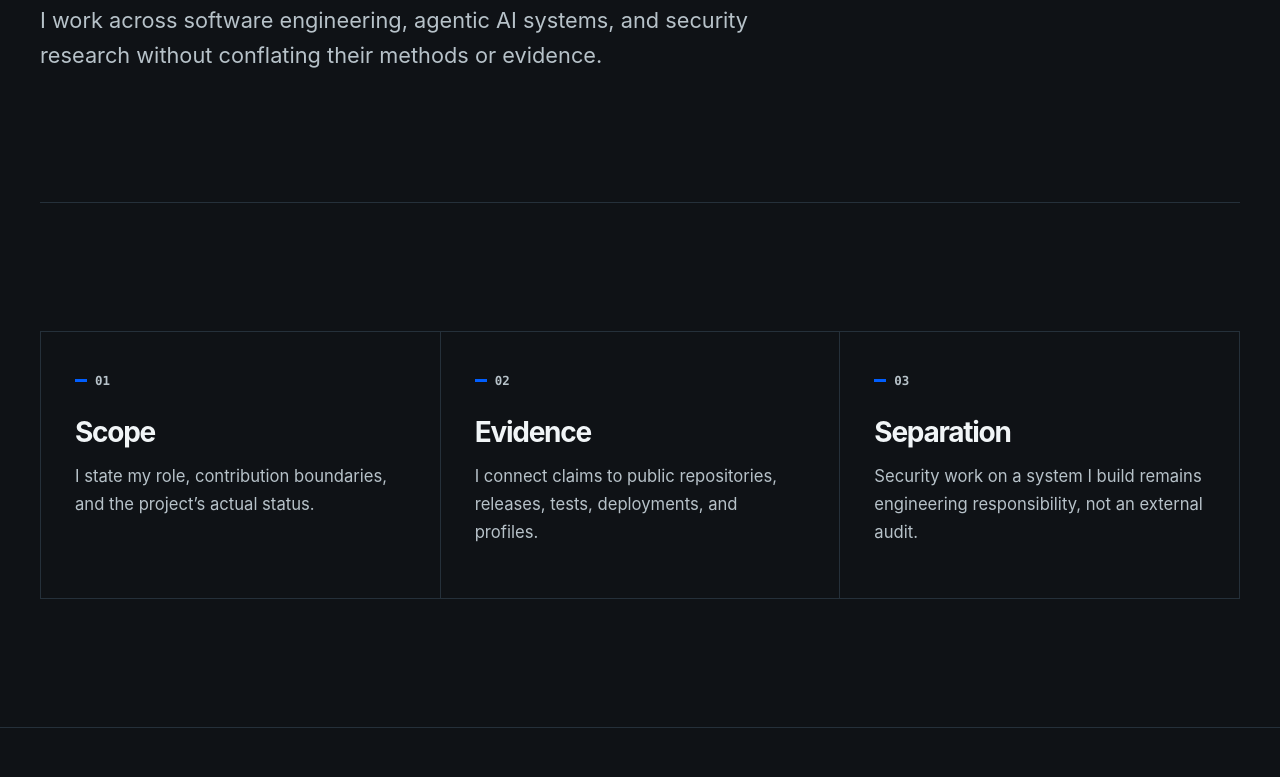
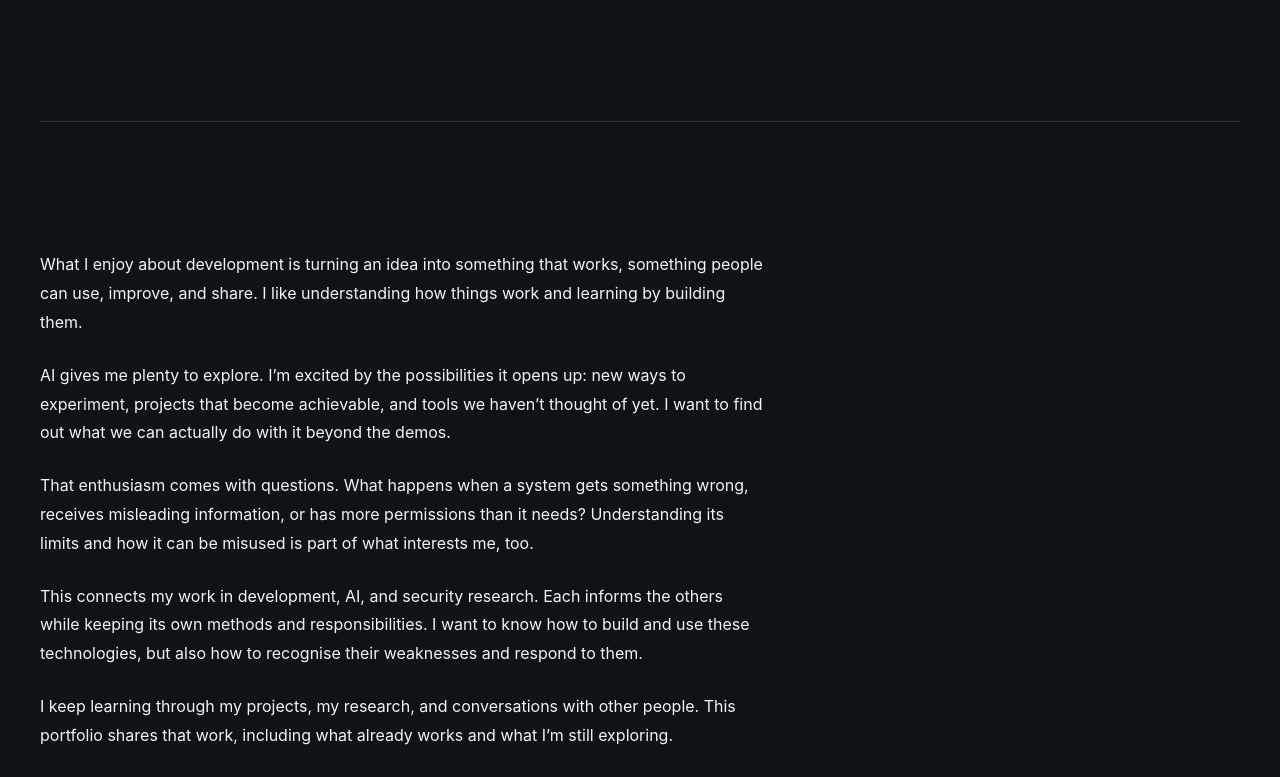
Before and after one commit to Musyg/musyg.github.io, a React (Vite) app: page /about in a window 1280 px wide. Shown: the part 440-1217 px from the top of the page. Built offline with nearby package versions, Linux system fonts and the light colour scheme.

Commit message:
content: add personal bilingual About and consistent first-person voice

```diff
--- a/src/App.css
+++ b/src/App.css
@@ -1040,6 +1040,12 @@
   border-bottom: 1px solid var(--line);
 }
 
+.about-narrative p {
+  max-width: 72ch;
+  margin: 0 0 1.5em;
+  line-height: 1.8;
+}
+
 .principles-grid {
   grid-template-columns: repeat(3, minmax(0, 1fr));
   gap: 1px;
--- a/src/App.tsx
+++ b/src/App.tsx
@@ -1,4 +1,5 @@
 import { useEffect, useRef, useState } from "react";
+import { aboutCopy } from "./content/about";
 import {
   filterLabels,
   localized,
@@ -894,6 +895,7 @@ function WritingPage({ locale }: { locale: Locale }) {
 
 function AboutPage({ locale }: { locale: Locale }) {
   const isFrench = locale === "fr";
+  const biography = aboutCopy[locale];
   const principles = isFrench
     ? [
         [
@@ -928,17 +930,14 @@ function AboutPage({ locale }: { locale: Locale }) {
     <>
       <PageIntro
         eyebrow={isFrench ? "À propos" : "About"}
-        title={
-          isFrench
-            ? "Gilles Musy, basé en Suisse."
-            : "Gilles Musy, based in Switzerland."
-        }
-        lead={
-          isFrench
-            ? "Je travaille à l’intersection de l’ingénierie logicielle, des systèmes d’IA agentiques et de la recherche en sécurité, sans confondre leurs méthodes ni leurs preuves."
-            : "I work across software engineering, agentic AI systems, and security research without conflating their methods or evidence."
-        }
+        title="Gilles Musy"
+        lead={biography.introduction}
       />
+      <div className="section-shell about-narrative">
+        {biography.paragraphs.map((paragraph) => (
+          <p key={paragraph}>{paragraph}</p>
+        ))}
+      </div>
       <section className="section-shell principles-grid">
         {principles.map(([title, text], index) => (
           <article key={title}>
--- /dev/null
+++ b/src/content/about.ts
@@ -0,0 +1,26 @@
+// Editorial reference: first person for personal experience and choices;
+// neutral descriptions for projects and third-party publications.
+export const aboutCopy = {
+  fr: {
+    introduction:
+      "Je suis Gilles Musy, développeur, ingénieur IA et chercheur en sécurité, basé en Suisse.",
+    paragraphs: [
+      "Ce qui me plaît dans le développement, c’est de pouvoir partir d’une idée et en faire quelque chose qui fonctionne, que l’on peut utiliser, améliorer et partager. J’aime comprendre comment les choses marchent, et apprendre en les construisant.",
+      "L’IA nourrit particulièrement cette curiosité. Les possibilités qu’elle ouvre m’enthousiasment : expérimenter autrement, rendre certains projets accessibles, imaginer de nouveaux outils. J’ai envie d’explorer ce qu’on peut réellement en faire, au-delà des démonstrations.",
+      "Cet enthousiasme va avec des questions. Que se passe-t-il lorsqu’un système se trompe, reçoit des informations trompeuses ou agit avec trop de permissions ? Comprendre ses limites et les façons dont il peut être détourné fait aussi partie de ce qui m’intéresse.",
+      "C’est ce qui relie mes activités en développement, en IA et en recherche en sécurité. Elles se nourrissent mutuellement, tout en gardant leurs méthodes et leurs responsabilités propres. Mon objectif est de savoir construire et utiliser ces technologies, mais aussi de reconnaître leurs faiblesses et de savoir y répondre.",
+      "Je continue d’apprendre à travers mes projets, mes recherches et les échanges avec d’autres personnes. Ce portfolio présente ce travail, avec ce qui fonctionne déjà et ce qui reste à explorer.",
+    ],
+  },
+  en: {
+    introduction:
+      "I’m Gilles Musy, a developer, AI engineer, and security researcher based in Switzerland.",
+    paragraphs: [
+      "What I enjoy about development is turning an idea into something that works, something people can use, improve, and share. I like understanding how things work and learning by building them.",
+      "AI gives me plenty to explore. I’m excited by the possibilities it opens up: new ways to experiment, projects that become achievable, and tools we haven’t thought of yet. I want to find out what we can actually do with it beyond the demos.",
+      "That enthusiasm comes with questions. What happens when a system gets something wrong, receives misleading information, or has more permissions than it needs? Understanding its limits and how it can be misused is part of what interests me, too.",
+      "This connects my work in development, AI, and security research. Each informs the others while keeping its own methods and responsibilities. I want to know how to build and use these technologies, but also how to recognise their weaknesses and respond to them.",
+      "I keep learning through my projects, my research, and conversations with other people. This portfolio shares that work, including what already works and what I’m still exploring.",
+    ],
+  },
+};
--- a/src/content/site.ts
+++ b/src/content/site.ts
@@ -141,10 +141,10 @@ export const projects: Project[] = [
       },
       role: {
         en: [
-          "Gilles Musy designed and implemented the smart contract, deployment path, relayer backend, indexer boundary, frontend integration, tests, and public evidence manifest.",
+          "I designed and implemented the smart contract, deployment path, relayer backend, indexer boundary, frontend integration, tests, and public evidence manifest.",
         ],
         fr: [
-          "Gilles Musy a conçu et réalisé le smart contract, le parcours de déploiement, le backend de relais, la limite de l’indexeur, l’intégration frontend, les tests et le manifeste de preuves publiques.",
+          "J’ai conçu et réalisé le smart contract, le parcours de déploiement, le backend de relais, la limite de l’indexeur, l’intégration frontend, les tests et le manifeste de preuves publiques.",
         ],
       },
       problem: {
@@ -259,10 +259,10 @@ export const projects: Project[] = [
       },
       role: {
         en: [
-          "Gilles Musy reproduces the vulnerable behavior, documents impact and assumptions, implements or explains remediation, and keeps the evidence runnable in CI.",
+          "I reproduce the vulnerable behavior, document impact and assumptions, implement or explain remediation, and keep the evidence runnable in CI.",
         ],
         fr: [
-          "Gilles Musy reproduit le comportement vulnérable, documente l’impact et les hypothèses, met en œuvre ou explique la correction et maintient les preuves exécutables en CI.",
+          "Je reproduis le comportement vulnérable, documente l’impact et les hypothèses, mets en œuvre ou explique la correction et maintiens les preuves exécutables en CI.",
         ],
       },
       problem: {
@@ -372,10 +372,10 @@ export const projects: Project[] = [
       },
       role: {
         en: [
-          "Gilles Musy designed the package interfaces, implemented the failure modes, wrote the tests and usage examples, configured packaging and CI, and published v0.1.0.",
+          "I designed the package interfaces, implemented the failure modes, wrote the tests and usage examples, configured packaging and CI, and published v0.1.0.",
         ],
         fr: [
-          "Gilles Musy a conçu les interfaces du package, réalisé les modes de panne, écrit les tests et exemples d’utilisation, configuré le packaging et la CI, puis publié la version v0.1.0.",
+          "J’ai conçu les interfaces du package, réalisé les modes de panne, écrit les tests et exemples d’utilisation, configuré le packaging et la CI, puis publié la version v0.1.0.",
         ],
       },
       problem: {
@@ -490,10 +490,10 @@ export const projects: Project[] = [
       },
       role: {
         en: [
-          "Gilles Musy is responsible for the website and backend development, including the WordPress structure, WooCommerce integration, custom PHP and REST layer, React interfaces, content paths, and deployment work.",
+          "I am responsible for the website and backend development, including the WordPress structure, WooCommerce integration, custom PHP and REST layer, React interfaces, content paths, and deployment work.",
         ],
         fr: [
-          "Gilles Musy prend en charge le développement du site et du backend, notamment la structure WordPress, l’intégration WooCommerce, la couche PHP et REST dédiée, les interfaces React, les parcours de contenu et le déploiement.",
+          "Je prends en charge le développement du site et du backend, notamment la structure WordPress, l’intégration WooCommerce, la couche PHP et REST dédiée, les interfaces React, les parcours de contenu et le déploiement.",
         ],
       },
       problem: {
@@ -607,10 +607,10 @@ export const projects: Project[] = [
       },
       role: {
         en: [
-          "Gilles Musy designed and implemented the full Shopify storefront scope, including structure, theme composition, navigation, collections, products, localization, purchase paths, policies, editorial content, and public launch.",
+          "I designed and implemented the full Shopify storefront scope, including structure, theme composition, navigation, collections, products, localization, purchase paths, policies, editorial content, and public launch.",
         ],
         fr: [
-          "Gilles Musy a conçu et réalisé l’ensemble du périmètre de la vitrine Shopify, notamment la structure, la composition du thème, la navigation, les collections, les produits, la localisation, les parcours d’achat, les politiques, les contenus éditoriaux et la mise en ligne.",
+          "J’ai conçu et réalisé l’ensemble du périmètre de la vitrine Shopify, notamment la structure, la composition du thème, la navigation, les collections, les produits, la localisation, les parcours d’achat, les politiques, les contenus éditoriaux et la mise en ligne.",
         ],
       },
       problem: {
@@ -724,10 +724,10 @@ export const projects: Project[] = [
       },
       role: {
         en: [
-          "Gilles Musy designed and implemented the complete Shopify storefront scope, including theme composition, navigation, product options, localization, cart and account paths, policies, FAQ, content, metadata, and launch.",
+          "I designed and implemented the complete Shopify storefront scope, including theme composition, navigation, product options, localization, cart and account paths, policies, FAQ, content, metadata, and launch.",
         ],
         fr: [
-          "Gilles Musy a conçu et réalisé l’ensemble du périmètre de la vitrine Shopify, notamment la composition du thème, la navigation, les options produit, la localisation, les parcours de panier et de compte, les politiques, la FAQ, les contenus, les métadonnées et la mise en ligne.",
+          "J’ai conçu et réalisé l’ensemble du périmètre de la vitrine Shopify, notamment la composition du thème, la navigation, les options produit, la localisation, les parcours de panier et de compte, les politiques, la FAQ, les contenus, les métadonnées et la mise en ligne.",
         ],
       },
       problem: {
--- a/src/routes.ts
+++ b/src/routes.ts
@@ -145,7 +145,7 @@ const fixedRoutes: RouteEntry[] = [
     kind: "about",
     title: `About | ${siteName}`,
     description:
-      "Professional scope, working method, and evidence boundaries for Gilles Musy.",
+      "Why I build software, explore AI, and research security: curiosity, practical experience, and an understanding of their limits.",
   },
   {
     path: "/fr/a-propos/",
@@ -154,7 +154,7 @@ const fixedRoutes: RouteEntry[] = [
     kind: "about",
     title: `À propos | ${siteName}`,
     description:
-      "Périmètre professionnel, méthode de travail et limites des preuves de Gilles Musy.",
+      "Ce qui m’anime en développement, en IA et en recherche en sécurité : la curiosité, la pratique et la compréhension de leurs limites.",
   },
   {
     path: "/contact/",
```
Also changed, not shown: 2 other files (tests, documents, lock files or other folders).
